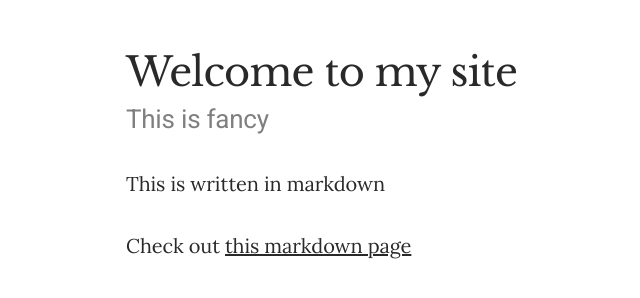
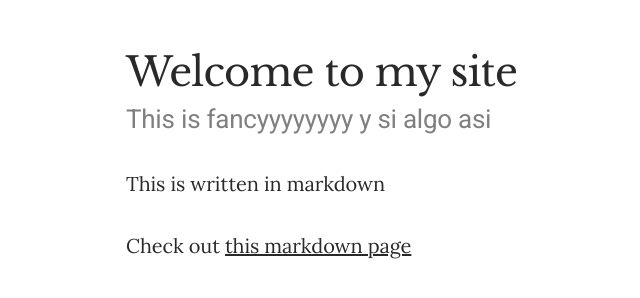
Before and after one commit to FernandoSerio/fernandoserio.github.io, a plain HTML site: page docs/index.html in a window 1280 px wide. Shown: the whole page, without its empty margins (164-804 px from the left). Drawn offline with nearby package versions, Linux system fonts and the light colour scheme.

Commit message:
tercer paso

```diff
--- a/docs/index.html
+++ b/docs/index.html
@@ -10,7 +10,7 @@
     </head>
     <body>
         <h1 id="welcome-to-my-site">Welcome to my site</h1>
-<h3 id="this-is-fancy">This is fancy</h3>
+<h3 id="this-is-fancyyyyyyyy-y-si-algo-asi">This is fancyyyyyyyy y si algo asi</h3>
 <p>This is written in markdown</p>
 <p>Check out <a href="test.html">this markdown page</a></p>
 
```
Also changed, not shown: 1 other file.
